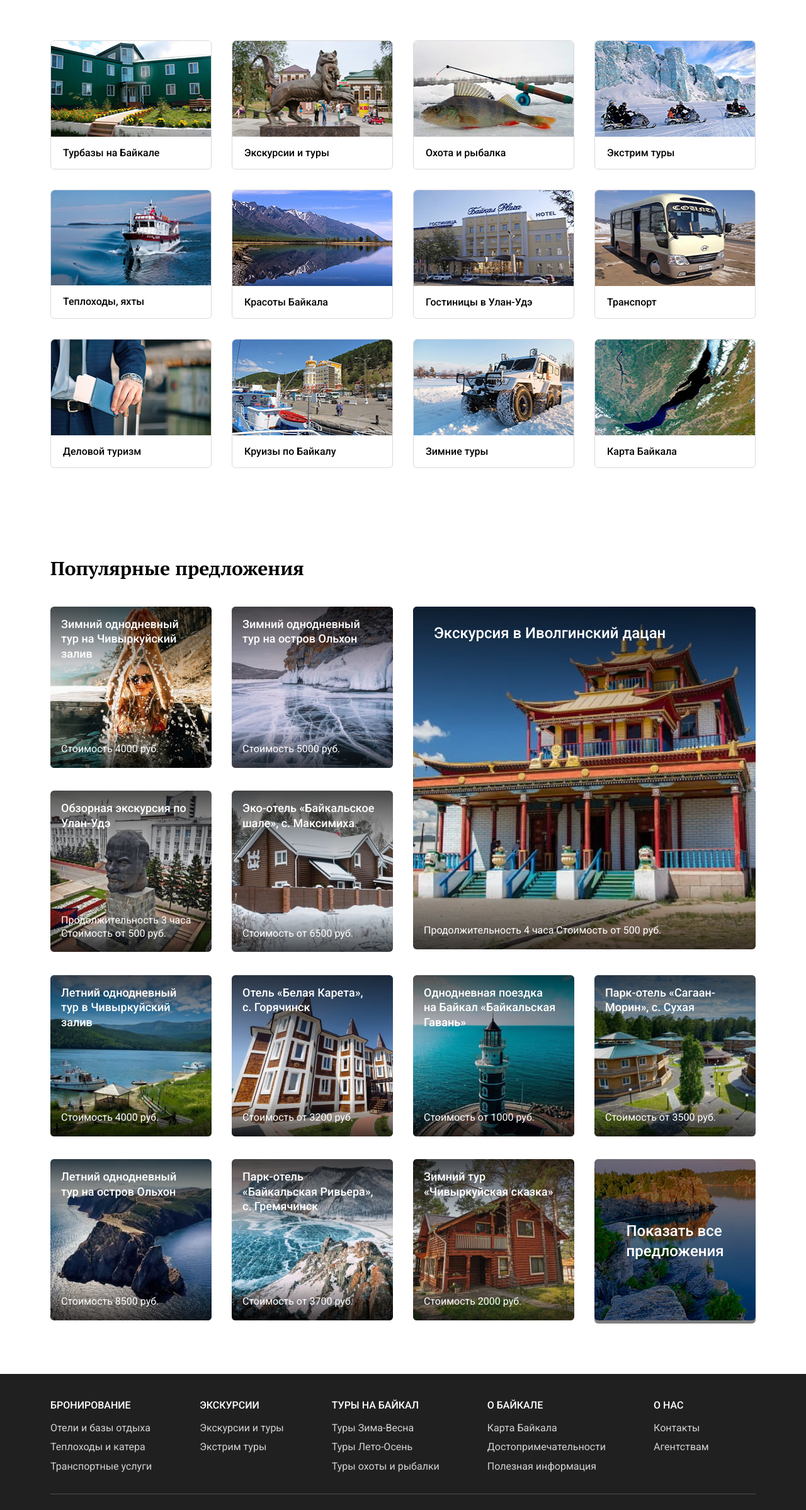
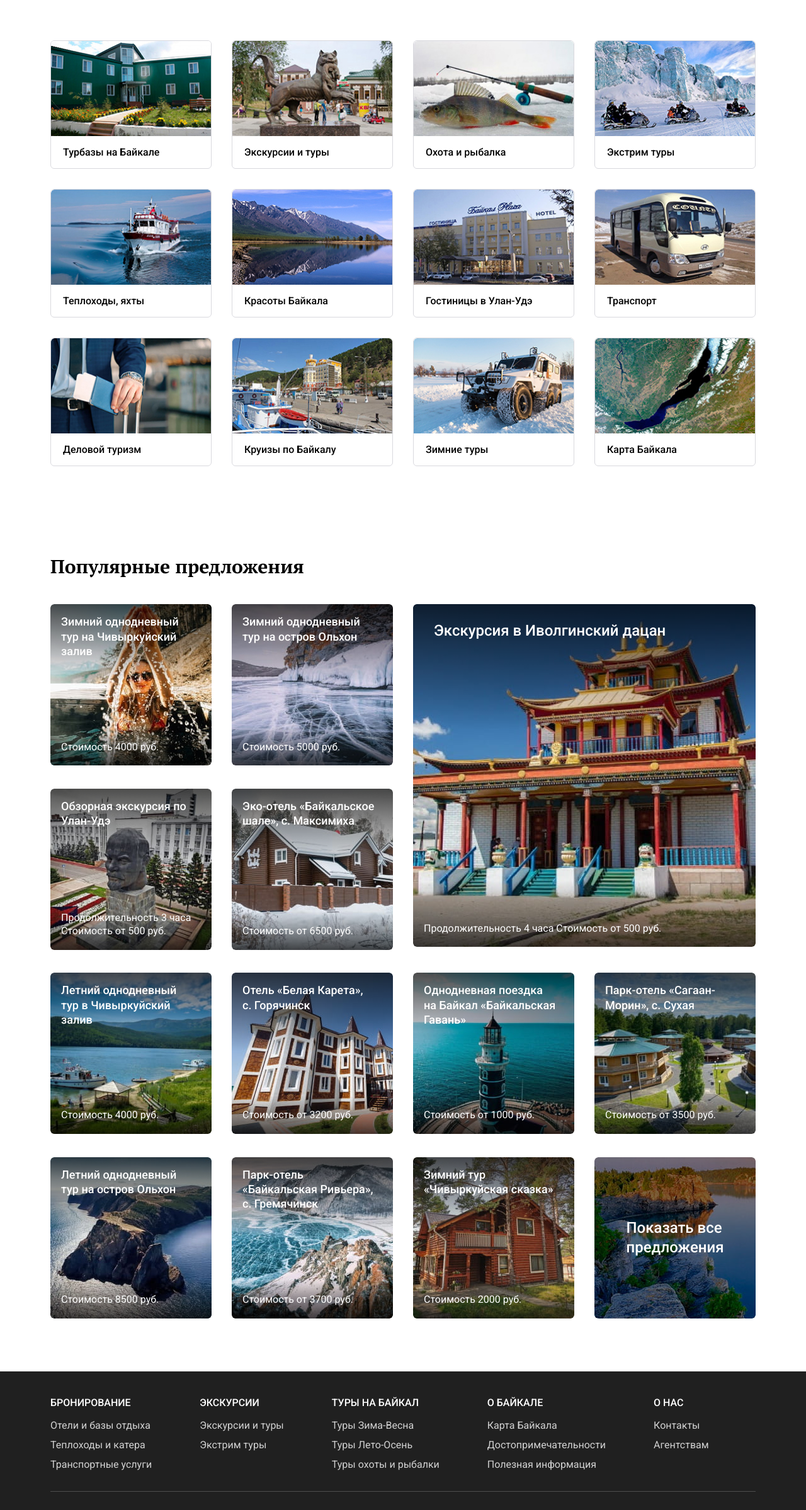
Before and after one commit to pavel-sheremet-dev/goit-baykal, a plain HTML site: page index.html in a window 1280 px wide. Shown: the top 2397 px of the page at 63% size. Drawn offline with nearby package versions, Linux system fonts and the light colour scheme.

Commit message:
fix offers section

```diff
--- a/css/styles.css
+++ b/css/styles.css
@@ -165,13 +165,13 @@ small {
   display: grid;
   grid-template-columns: repeat(4, 1fr);
   gap: 32px;
-  /* justify-content: start;
-  align-items: flex-start; */
 }
 
-.offers-link {
+.offers-item-link {
   position: relative;
   display: inline-block;
+  border-radius: 6px;
+  overflow: hidden;
 }
 
 .offers-item:nth-child(3) {
--- a/index.html
+++ b/index.html
@@ -17,88 +17,82 @@
 
 <body>
   <main>
+
+    <!-- Tours section -->
+
     <section class="tours">
       <div class="container">
         <h2 class="tours-title visually-hidden">Виды туров</h2>
         <ul class="tours-list list">
           <li class="tours-item">
             <a href="" class="tours-link link">
-              <img class="tour-item-img" src="./images/Tours/camps_baikal.jpg" alt="Турбазы-на-Байкале" width="256"
-                height="152" />
+              <img class="tour-item-img" src="./images/Tours/camps_baikal.jpg" alt="Турбазы-на-Байкале" width="256"/>
               <h3 class="tours-item-title">Турбазы на Байкале</h3>
             </a>
           </li>
           <li class="tours-item">
             <a href="" class="tours-link link">
-              <img class="tour-item-img" src="./images/Tours/excursions_and_tours.jpg" alt="Экскурсии-и-туры" width="256"
-                height="152" />
+              <img class="tour-item-img" src="./images/Tours/excursions_and_tours.jpg" alt="Экскурсии-и-туры" width="256"/>
               <h3 class="tours-item-title">Экскурсии и туры</h3>
             </a>
           </li>
           <li class="tours-item">
             <a href="" class="tours-link link">
-              <img class="tour-item-img" src="./images/Tours/hunting_and_fishing.jpg" alt="Охота-и-рыбалка" width="256"
-                height="152" />
+              <img class="tour-item-img" src="./images/Tours/hunting_and_fishing.jpg" alt="Охота-и-рыбалка" width="256"/>
               <h3 class="tours-item-title">Охота и рыбалка</h3>
             </a>
           </li>
           <li class="tours-item">
             <a href="" class="tours-link link">
-              <img class="tour-item-img" src="./images/Tours/extreme_tours.jpg" alt="Экстрим-туры" width="256"
-                height="152" />
+              <img class="tour-item-img" src="./images/Tours/extreme_tours.jpg" alt="Экстрим-туры" width="256"/>
               <h3 class="tours-item-title">Экстрим туры</h3>
             </a>
           </li>
           <li class="tours-item">
             <a href="" class="tours-link link">
-              <img class="tour-item-img" src="./images/Tours/ships_and_yachts.jpg" alt="Теплоходы-яхты" />
+              <img class="tour-item-img" src="./images/Tours/ships_and_yachts.jpg" alt="Теплоходы-яхты" width="256" />
               <h3 class="tours-item-title">Теплоходы, яхты</h3>
             </a>
           </li>
           <li class="tours-item">
             <a href="" class="tours-link link">
-              <img class="tour-item-img" src="./images/Tours/beaty_baikal.jpg" alt="Красоты-Байкала" width="256"
-                height="152" />
+              <img class="tour-item-img" src="./images/Tours/beaty_baikal.jpg" alt="Красоты-Байкала" width="256"/>
               <h3 class="tours-item-title">Красоты Байкала</h3>
             </a>
           </li>
           <li class="tours-item">
             <a href="" class="tours-link link">
-              <img class="tour-item-img" src="./images/Tours/ulan_ude.jpg" alt="Гостиницы-в-Улан-Удэ" width="256"
-                height="152" />
+              <img class="tour-item-img" src="./images/Tours/ulan_ude.jpg" alt="Гостиницы-в-Улан-Удэ" width="256"/>
               <h3 class="tours-item-title">Гостиницы в Улан-Удэ</h3>
             </a>
           </li>
           <li class="tours-item">
             <a href="" class="tours-link link">
-              <img class="tour-item-img" src="./images/Tours/transport.jpg" alt="Транспорт" width="256" height="152" />
+              <img class="tour-item-img" src="./images/Tours/transport.jpg" alt="Транспорт" width="256"/>
               <h3 class="tours-item-title">Транспорт</h3>
             </a>
           </li>
           <li class="tours-item">
             <a href="" class="tours-link link">
-              <img class="tour-item-img" src="./images/Tours/business_trip.jpg" alt="Деловой-туризм" width="256"
-                height="152" />
+              <img class="tour-item-img" src="./images/Tours/business_trip.jpg" alt="Деловой-туризм" width="256"/>
               <h3 class="tours-item-title">Деловой туризм</h3>
             </a>
           </li>
           <li class="tours-item">
             <a href="" class="tours-link link">
-              <img class="tour-item-img" src="./images/Tours/cruise_baikal.jpg" alt="Круизы-по-Байкалу" width="256"
-                height="152" />
+              <img class="tour-item-img" src="./images/Tours/cruise_baikal.jpg" alt="Круизы-по-Байкалу" width="256"/>
               <h3 class="tours-item-title">Круизы по Байкалу</h3>
             </a>
           </li>
           <li class="tours-item">
             <a href="" class="tours-link link">
-              <img class="tour-item-img" src="./images/Tours/winter_tours.jpg" alt="Зимние-туры" width="256" height="152" />
+              <img class="tour-item-img" src="./images/Tours/winter_tours.jpg" alt="Зимние-туры" width="256"/>
               <h3 class="tours-item-title">Зимние туры</h3>
             </a>
           </li>
           <li class="tours-item">
             <a href="" class="tours-link link">
-              <img class="tour-item-img" src="./images/Tours/about_baikal.jpg" alt="Карта-Байкала" width="256"
-                height="152" />
+              <img class="tour-item-img" src="./images/Tours/about_baikal.jpg" alt="Карта-Байкала" width="256"/>
               <h3 class="tours-item-title">Карта Байкала</h3>
             </a>
           </li>
@@ -113,116 +107,113 @@
         <h2 class="offers-title">Популярные предложения</h2>
         <ul class="offers-list-grid list">
           <li class="offers-item">
-            <a class="offers-link link" href="#">
+            <a class="offers-item-link link" href="#">
               <div class="offers-item-overlay main-overlay"></div>
               <h3 class="offers-item-title">Зимний однодневный тур на Чивыркуйский залив</h3>
-              <img src="./images/offers/winter-tour-сhivirkuyskiy-zaliv.jpg" alt="Зимний однодневный тур" width="256"
+              <img class="offers-item-img" src="./images/offers/winter-tour-сhivirkuyskiy-zaliv.jpg" alt="Зимний однодневный тур" width="256"
               height="256" />
               <p class="offers-item-price">Cтоимость 4000 руб.</p>
             </a>
           </li>
           <li class="offers-item">
-            <a class="offers-link link" href="#">
+            <a class="offers-item-link link" href="#">
               <div class="offers-item-overlay main-overlay"></div>
               <h3 class="offers-item-title">Зимний однодневный тур на остров Ольхон</h3>
-              <img src="./images/offers/winter-tour-olkom-island.jpg" alt="Зимний однодневный тур" width="256" height="256" />
+              <img class="offers-item-img" src="./images/offers/winter-tour-olkom-island.jpg" alt="Зимний однодневный тур" width="256" height="256" />
               <p class="offers-item-price">Cтоимость 5000 руб.</p>
             </a>
           </li>
           <li class="offers-item">
-            <a class="offers-link link" href="#">
+            <a class="offers-item-link link" href="#">
               <div class="offers-item-overlay accent-overlay"></div>
               <h3 class="offers-item-title accent-offers-item-title">Экскурсия в Иволгинский дацан</h3>
-              <img src="./images/offers/excursion-ivolgynsky-dacan.jpg" alt="Экскурсия" width="544" height="544" />
+              <img class="offers-item-img" src="./images/offers/excursion-ivolgynsky-dacan.jpg" alt="Экскурсия" width="544" height="544" />
               <p class="offers-item-price"> Продолжительность 4 часа Cтоимость от 500 руб. </p>
             </a>
           </li>
           <li class="offers-item">
-            <a class="offers-link link" href="#">
+            <a class="offers-item-link link" href="#">
               <div class="offers-item-overlay main-overlay"></div>
               <h3 class="offers-item-title">Обзорная экскурсия по Улан-Удэ</h3>
-              <img src="./images/offers/excursion-ulan-ude.jpg" alt="Обзорная экскурсия" width="256" height="256" />
+              <img class="offers-item-img" src="./images/offers/excursion-ulan-ude.jpg" alt="Обзорная экскурсия" width="256" height="256" />
               <p class="offers-item-price"> Продолжительность 3 часа Cтоимость от 500 руб. </p>
             </a>
           </li>
           <li class="offers-item">
-            <a class="offers-link link" href="#">
+            <a class="offers-item-link link" href="#">
               <div class="offers-item-overlay main-overlay"></div>
               <h3 class="offers-item-title">Эко-отель «Байкальское шале», с. Максимиха</h3>
-              <img src="./images/offers/eco-hotel-baikal-shale.jpg" alt="Эко-отель" width="256" height="256" />
+              <img class="offers-item-img" src="./images/offers/eco-hotel-baikal-shale.jpg" alt="Эко-отель" width="256" height="256" />
               <p class="offers-item-price">Стоимость от 6500 руб.</p>
             </a>
           </li>
           <li class="offers-item">
-            <a class="offers-link link" href="#">
+            <a class="offers-item-link link" href="#">
               <div class="offers-item-overlay main-overlay"></div>
               <h3 class="offers-item-title">Летний однодневный тур в Чивыркуйский залив</h3>
-              <img src="./images/offers/summer-one-day-chivikuysky-zaliv.jpg" alt="однодневный тур" width="256" height="256" />
+              <img class="offers-item-img" src="./images/offers/summer-one-day-chivikuysky-zaliv.jpg" alt="однодневный тур" width="256" height="256" />
               <p class="offers-item-price">Cтоимость 4000 руб.</p>
             </a>
           </li>
           <li class="offers-item">
-            <a class="offers-link link" href="#">
+            <a class="offers-item-link link" href="#">
               <div class="offers-item-overlay main-overlay"></div>
               <h3 class="offers-item-title">Отель «Белая Карета», с. Горячинск</h3>
-              <img src="./images/offers/hotel-white-kareta.jpg" alt="Отель" width="256" height="256" />
+              <img class="offers-item-img" src="./images/offers/hotel-white-kareta.jpg" alt="Отель" width="256" height="256" />
               <p class="offers-item-price">Cтоимость от 3200 руб.</p>
             </a>
           </li>
           <li class="offers-item">
-            <a class="offers-link link" href="#">
+            <a class="offers-item-link link" href="#">
               <div class="offers-item-overlay main-overlay"></div>
               <h3 class="offers-item-title">Однодневная поездка на Байкал «Байкальская Гавань»</h3>
-              <img src="./images/offers/one-day-tour-baikal-gavan.jpg" alt="Однодневная поездка" width="256" height="256" />
+              <img class="offers-item-img" src="./images/offers/one-day-tour-baikal-gavan.jpg" alt="Однодневная поездка" width="256" height="256" />
               <p class="offers-item-price">Стоимость от 1000 руб.</p>
             </a>
           </li>
           <li class="offers-item">
-            <a class="offers-link link" href="#">
+            <a class="offers-item-link link" href="#">
               <div class="offers-item-overlay main-overlay"></div>
               <h3 class="offers-item-title">Парк-отель «Сагаан-Морин», с. Сухая</h3>
-              <img src="./images/offers/park-hotel-saagan-morin.jpg" alt="Парк-отель" width="256" height="256" />
+              <img class="offers-item-img" src="./images/offers/park-hotel-saagan-morin.jpg" alt="Парк-отель" width="256" height="256" />
               <p class="offers-item-price">Стоимость от 3500 руб.</p>
             </a>
           </li>
           <li class="offers-item">
-            <a class="offers-link link" href="#">
+            <a class="offers-item-link link" href="#">
               <div class="offers-item-overlay main-overlay"></div>
               <h3 class="offers-item-title">Летний однодневный тур на остров Ольхон</h3>
-              <img src="./images/offers/summer-one-day-olhi-island.jpg" alt="однодневный тур" width="256" height="256" />
+              <img class="offers-item-img" src="./images/offers/summer-one-day-olhi-island.jpg" alt="однодневный тур" width="256" height="256" />
               <p class="offers-item-price">Стоимость 8500 руб.</p>
             </a>
           </li>
           <li class="offers-item">
-            <a class="offers-link link" href="#">
+            <a class="offers-item-link link" href="#">
               <div class="offers-item-overlay main-overlay"></div>
               <h3 class="offers-item-title">Парк-отель «Байкальская Ривьера», с. Гремячинск</h3>
-              <img src="./images/offers/park-hotel-gremyachinsk.jpg" alt="" width="256" height="256" />
+              <img class="offers-item-img" src="./images/offers/park-hotel-gremyachinsk.jpg" alt="" width="256" height="256" />
               <p class="offers-item-price">Cтоимость от 3700 руб.</p>
             </a>
           </li>
           <li class="offers-item">
-            <a class="offers-link link" href="#">
+            <a class="offers-item-link link" href="#">
               <div class="offers-item-overlay main-overlay"></div>
               <h3 class="offers-item-title">Зимний тур «Чивыркуйская сказка»</h3>
-              <img src="./images/offers/winter-tour-chivirkuyskaya-skazka.jpg" alt="Зимний тур" width="256" height="256" />
+              <img class="offers-item-img" src="./images/offers/winter-tour-chivirkuyskaya-skazka.jpg" alt="Зимний тур" width="256" height="256" />
               <p class="offers-item-price">Стоимость 2000 руб.</p>
             </a>
           </li>
-          <li class="offers-item offers-list-grid">
-            <a class="offers-link link" href="#">
+          <li class="offers-item">
+            <a class="offers-item-link link" href="#">
               <div class="offers-item-overlay all-offers-overlay"></div>
               <h3 class="offers-item-title all-offers-item-title">Показать все предложения</h3>
-              <img src="./images/offers/all-propositions.jpg" alt="все предложения" width="256" height="256" />
+              <img class="offers-item-img" src="./images/offers/all-propositions.jpg" alt="все предложения" width="256" height="256" />
             </a>
           </li>
         </ul>
       </div>
     </section>
   </main>
-
-
-
 
 <!-- Footer's markup  -->
 
```
